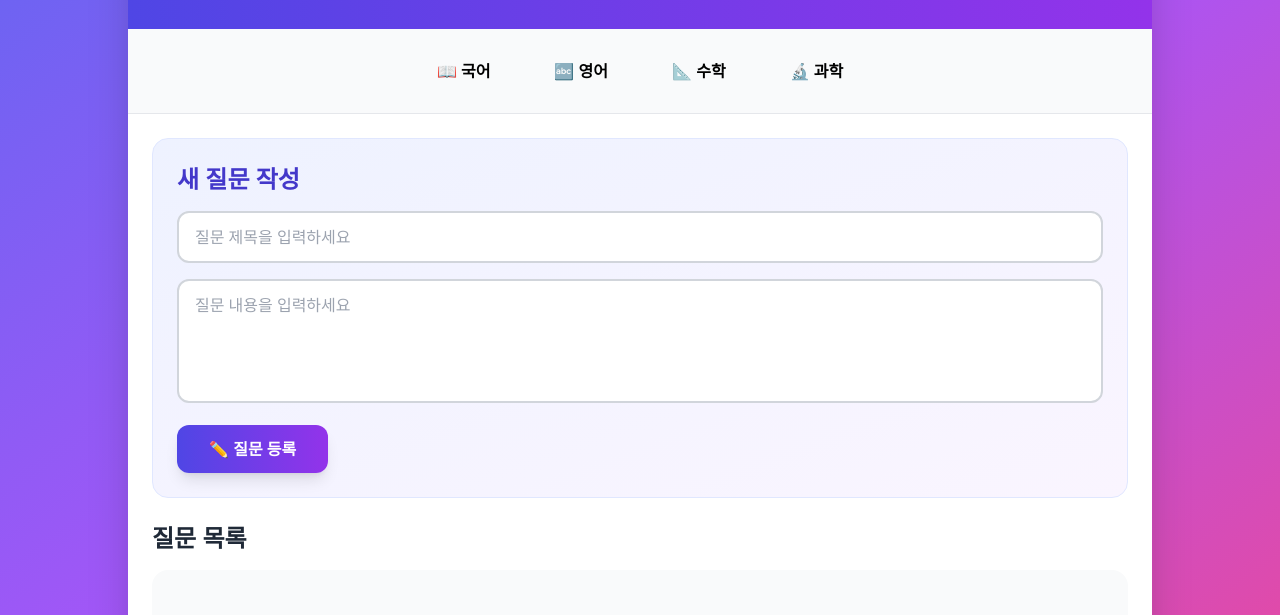
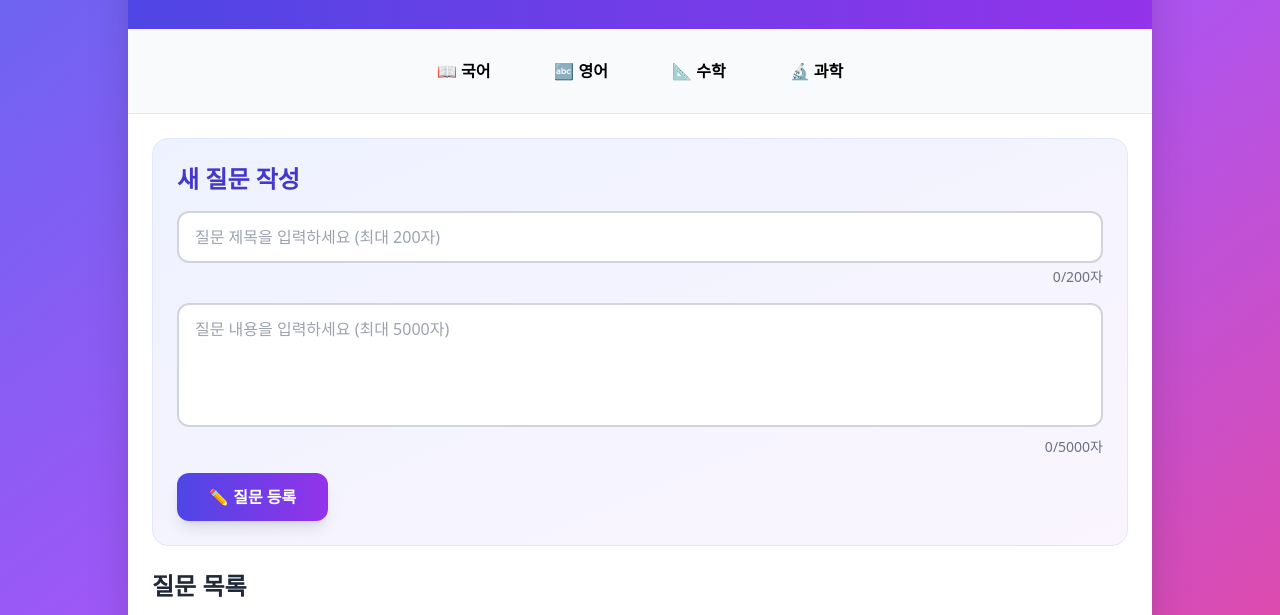
Before and after one commit to horsehihing4-code/qna, a plain HTML site: page index.html in a window 1280 px wide. Shown: the part 151-766 px from the top of the page. Drawn offline with nearby package versions, Linux system fonts and the light colour scheme; some packages are replaced by stand-ins of ours; a script that the page names is missing.

Commit message:
Update index.html

```diff
--- a/index.html
+++ b/index.html
@@ -8,6 +8,11 @@
     <script src="https://cdn.tailwindcss.com"></script>
     <!-- SweetAlert2 -->
     <script src="https://cdn.jsdelivr.net/npm/sweetalert2@11"></script>
+    <!-- Firebase SDK (compat 버전 사용) -->
+    <script src="https://www.gstatic.com/firebasejs/10.7.1/firebase-app-compat.js"></script>
+    <script src="https://www.gstatic.com/firebasejs/10.7.1/firebase-firestore-compat.js"></script>
+    <!-- Firebase 설정 -->
+    <script src="firebase-config.js"></script>
     <link rel="stylesheet" href="style.css">
 </head>
 <body class="bg-gradient-to-br from-indigo-500 via-purple-500 to-pink-500 min-h-screen py-8 px-4">
@@ -43,20 +48,32 @@
                 <div class="bg-gradient-to-br from-indigo-50 to-purple-50 rounded-2xl p-6 mb-6 border border-indigo-100">
                     <h2 class="text-2xl font-bold text-indigo-700 mb-4">새 질문 작성</h2>
                     <form id="question-form" class="space-y-4">
+                        <div>
                             <input
                                 type="text"
                                 id="question-title"
-                            placeholder="질문 제목을 입력하세요"
+                                placeholder="질문 제목을 입력하세요 (최대 200자)"
                                 required
+                                maxlength="200"
                                 class="w-full px-4 py-3 rounded-xl border-2 border-gray-300 focus:border-indigo-500 focus:ring-2 focus:ring-indigo-200 outline-none transition-all"
                             >
+                            <p class="text-sm text-gray-500 mt-1 text-right">
+                                <span id="title-count">0</span>/200자
+                            </p>
+                        </div>
+                        <div>
                             <textarea
                                 id="question-content"
-                            placeholder="질문 내용을 입력하세요"
+                                placeholder="질문 내용을 입력하세요 (최대 5000자)"
                                 rows="4"
                                 required
+                                maxlength="5000"
                                 class="w-full px-4 py-3 rounded-xl border-2 border-gray-300 focus:border-indigo-500 focus:ring-2 focus:ring-indigo-200 outline-none transition-all resize-none"
                             ></textarea>
+                            <p class="text-sm text-gray-500 mt-1 text-right">
+                                <span id="content-count">0</span>/5000자
+                            </p>
+                        </div>
                         <button
                             type="submit"
                             class="w-full md:w-auto px-8 py-3 bg-gradient-to-r from-indigo-600 to-purple-600 text-white font-semibold rounded-xl hover:from-indigo-700 hover:to-purple-700 transform hover:scale-105 transition-all duration-300 shadow-lg hover:shadow-xl"
```
Lines whose indentation alone changed are shown as unchanged.
